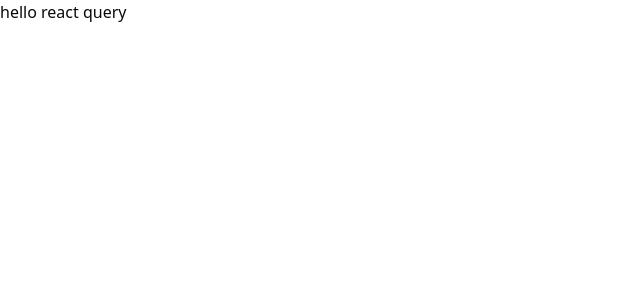
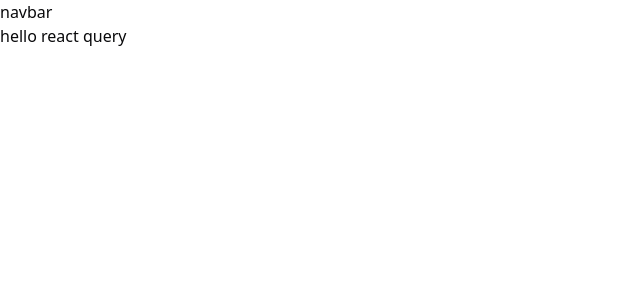
Before and after one commit to habibollahi24/trains, a React (Vite) app: page / in a window 1280 px wide. Shown: the top 300 px of the page, without its empty margins (0-640 px from the left). Built offline with nearby package versions, Linux system fonts and the light colour scheme.

Commit message:
create and add navbar

```diff
--- /dev/null
+++ b/src/components/Navbar.tsx
@@ -0,0 +1,7 @@
+export default function Navbar() {
+  return (
+    <div>
+      <ul>navbar</ul>
+    </div>
+  );
+}
--- a/src/page/HomePage.tsx
+++ b/src/page/HomePage.tsx
@@ -1,6 +1,9 @@
+import Navbar from '@/components/Navbar';
+
 function HomePage() {
   return (
     <>
+      <Navbar />
       <p>hello react query</p>
     </>
   );
```
